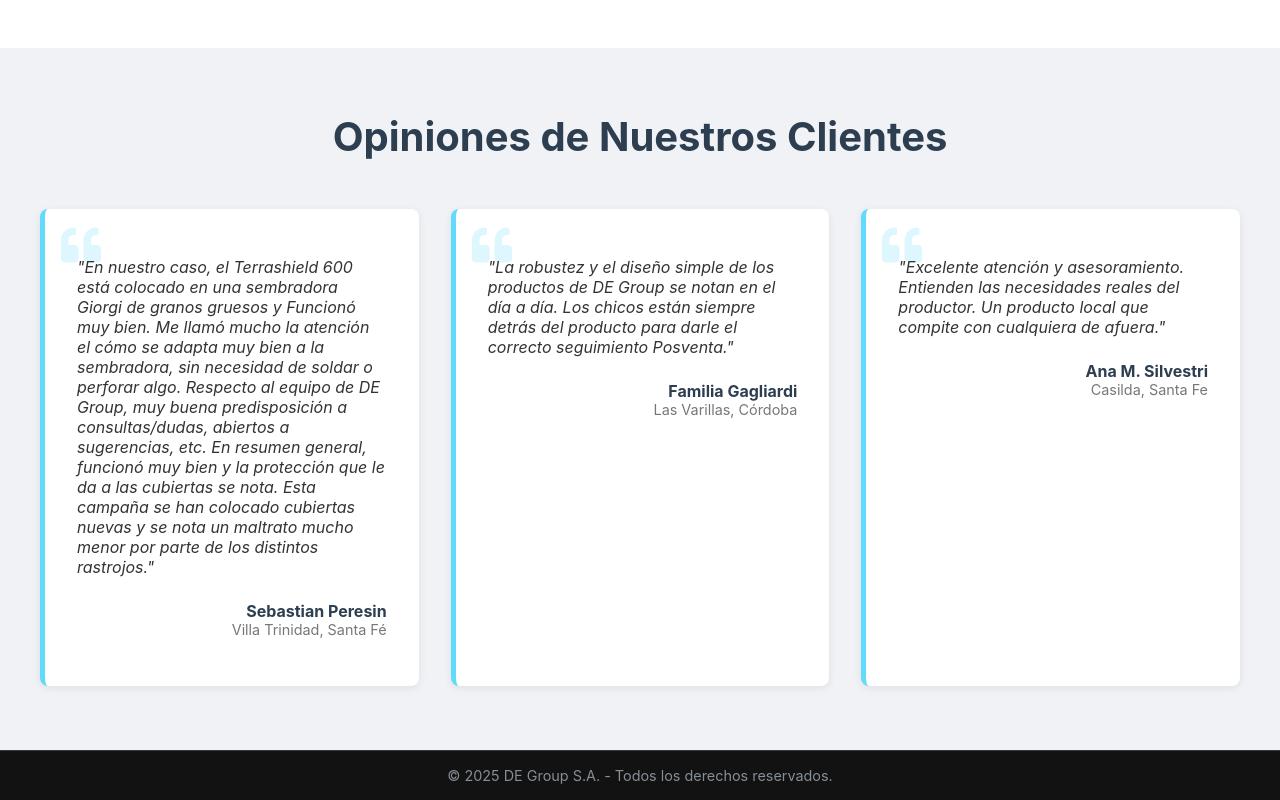
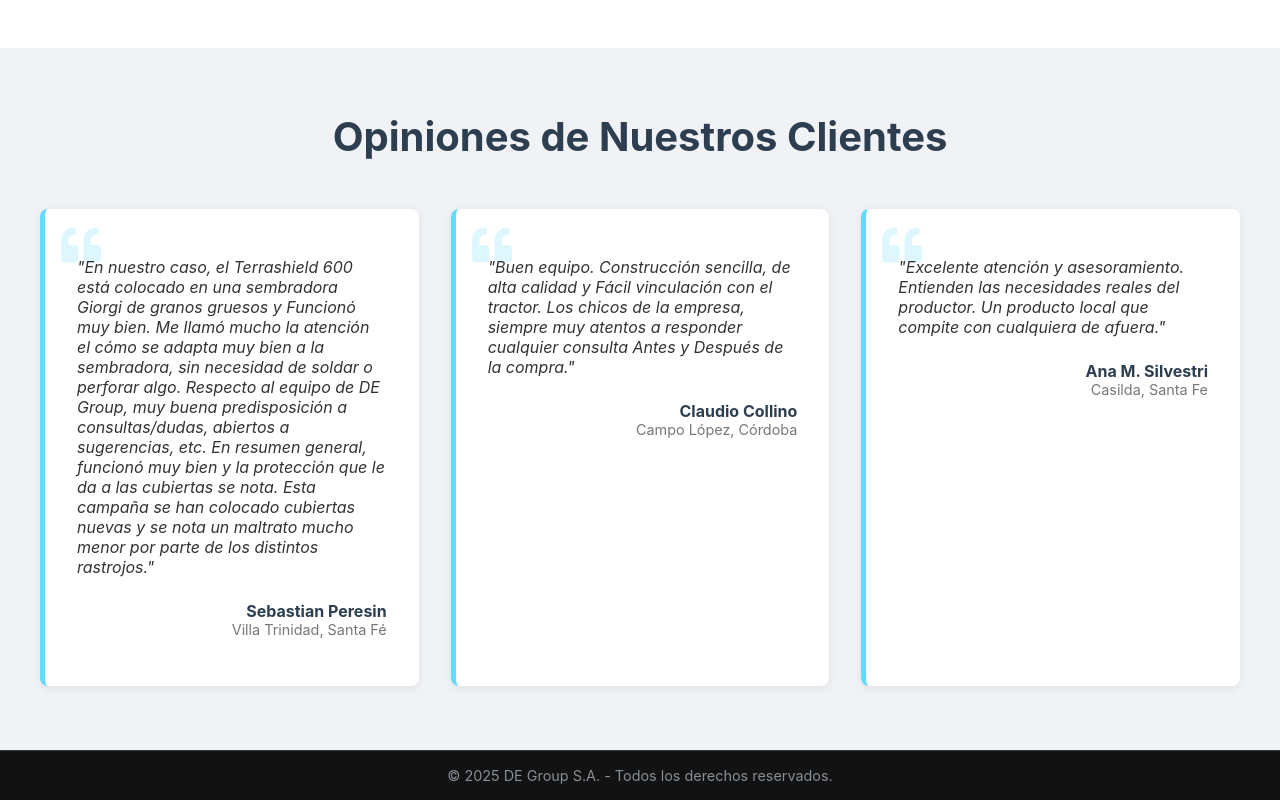
Before and after one commit to degroupsa/degroup-final-app, a React (Vite) app: page / in a window 1280 px wide. Shown: the part 1242-2042 px from the top of the page. Built offline with nearby package versions, Linux system fonts and the light colour scheme; no server answers; the database is empty.

Commit message:
Actualización testimonio Claudio

```diff
--- a/src/components/Testimonials.jsx
+++ b/src/components/Testimonials.jsx
@@ -14,9 +14,9 @@ const mockTestimonials = [
   {
     id: 2,
     quote:
-      'La robustez y el diseño simple de los productos de DE Group se notan en el día a día. Los chicos están siempre detrás del producto para darle el correcto seguimiento Posventa.',
-    author: 'Familia Gagliardi',
-    location: 'Las Varillas, Córdoba',
+      'Buen equipo. Construcción sencilla, de alta calidad y Fácil vinculación con el tractor. Los chicos de la empresa, siempre muy atentos a responder cualquier consulta Antes y Después de la compra.',
+    author: 'Claudio Collino',
+    location: 'Campo López, Córdoba',
   },
   {
     id: 3,
```
